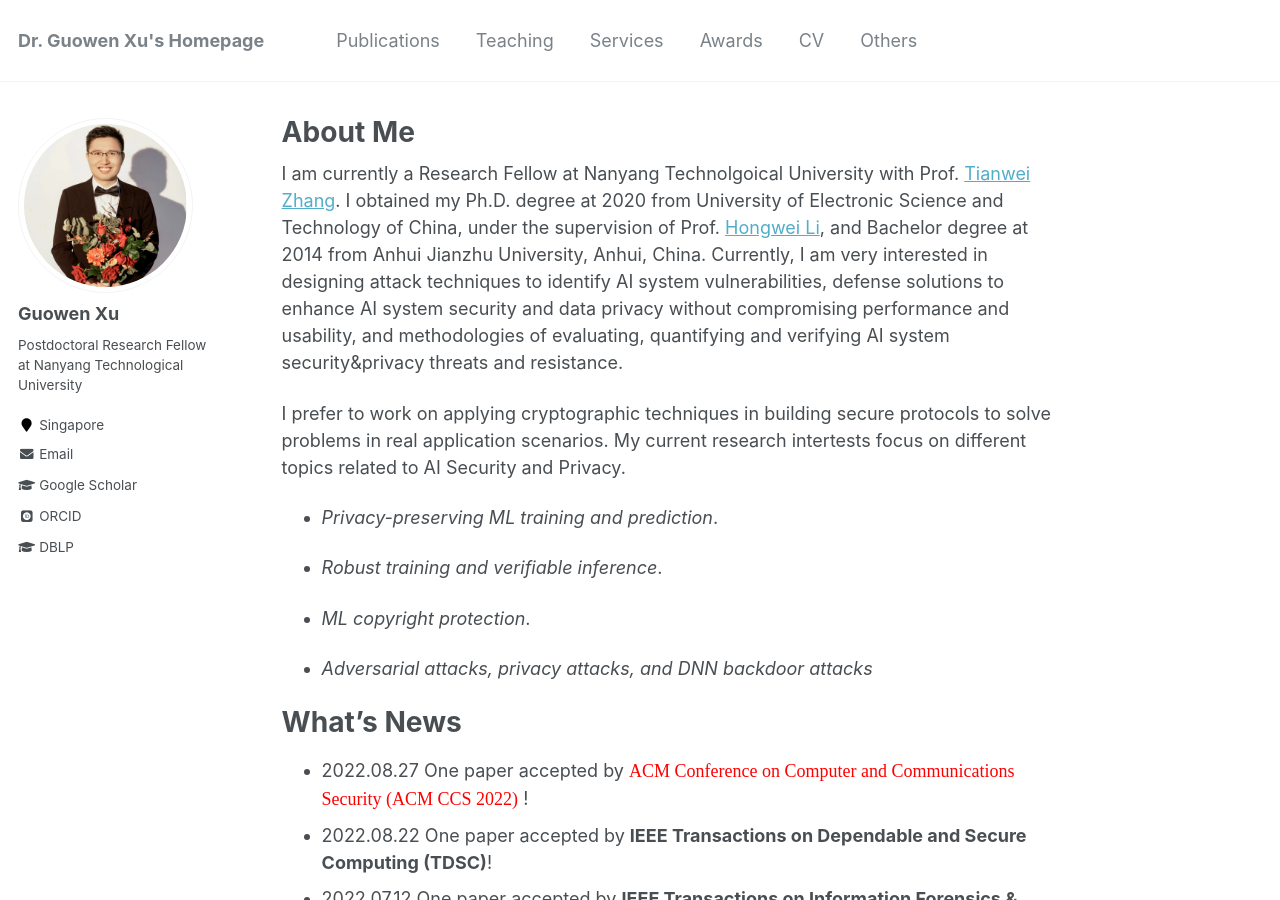
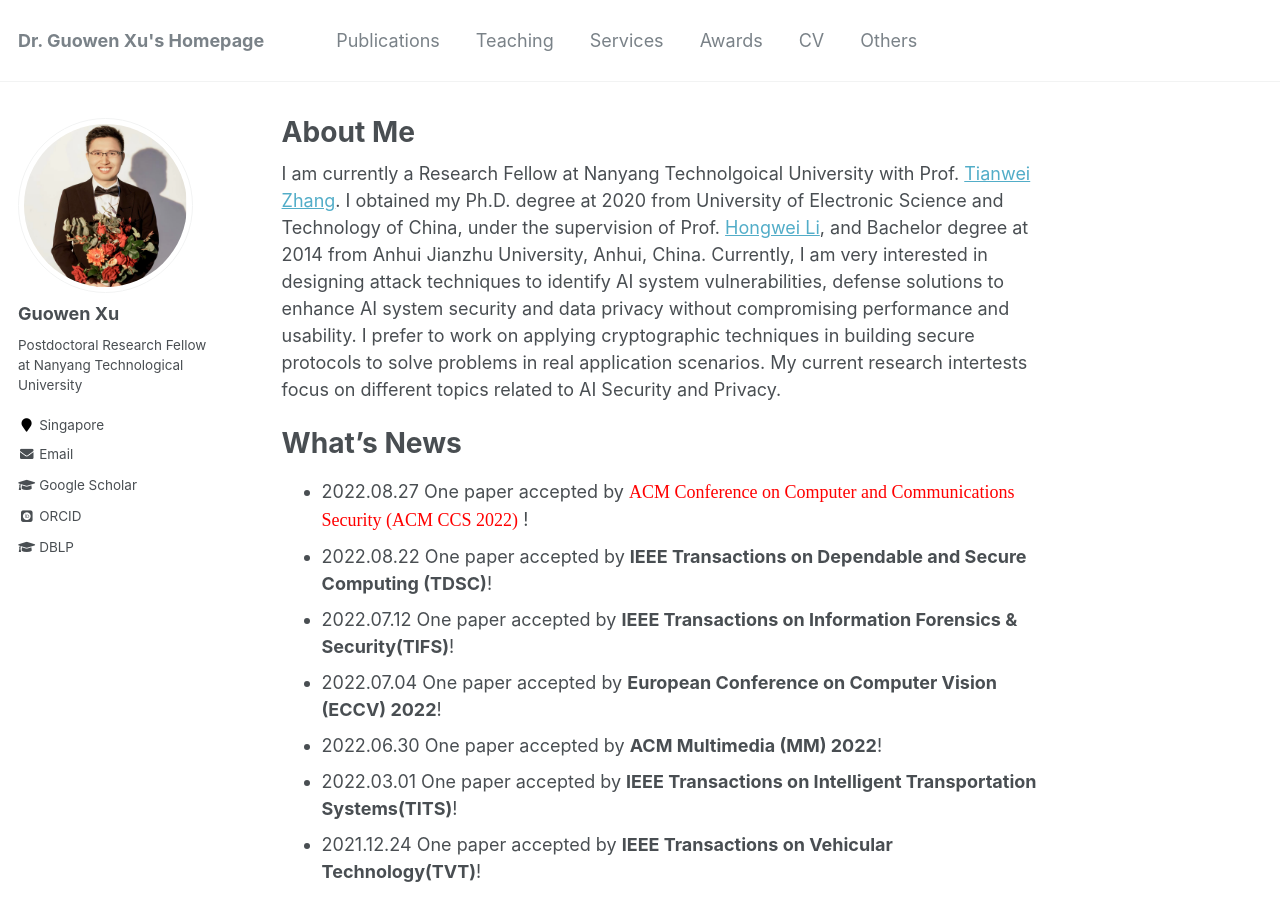
Before and after one commit to Guowen-xu/guowen-xu.github.io, a Jekyll site: the page built from _pages/about.md, in a window 1280 px wide and 900 px high. Built offline with Jekyll 4.4.1, drawn with Linux system fonts in a browser that asks for light colours; some web fonts are replaced.

Commit message:
Update about.md

```diff
--- a/_pages/about.md
+++ b/_pages/about.md
@@ -8,19 +8,8 @@ redirect_from:
   - /about.html
 ---
 
- I am currently a Research  Fellow at Nanyang Technolgoical University with Prof. [Tianwei Zhang](https://personal.ntu.edu.sg/tianwei.zhang/). I obtained my Ph.D. degree at 2020 from University of Electronic Science and Technology of China, under the supervision of Prof. [Hongwei Li](https://faculty.uestc.edu.cn/lihongwei/zh_CN/index.htm), and Bachelor degree  at 2014 from Anhui Jianzhu University, Anhui, China. Currently, I am very interested in designing attack techniques to identify AI system vulnerabilities, defense solutions to enhance AI system security and data privacy without compromising performance and usability, and methodologies of evaluating, quantifying and verifying AI system security&privacy threats and resistance.
+ I am currently a Research  Fellow at Nanyang Technolgoical University with Prof. [Tianwei Zhang](https://personal.ntu.edu.sg/tianwei.zhang/). I obtained my Ph.D. degree at 2020 from University of Electronic Science and Technology of China, under the supervision of Prof. [Hongwei Li](https://faculty.uestc.edu.cn/lihongwei/zh_CN/index.htm), and Bachelor degree  at 2014 from Anhui Jianzhu University, Anhui, China. Currently, I am very interested in designing attack techniques to identify AI system vulnerabilities, defense solutions to enhance AI system security and data privacy without compromising performance and usability. I prefer to work on applying cryptographic techniques in building secure protocols to solve problems in real application scenarios. My current research intertests focus on different topics related to AI Security and Privacy.
 
-
-
-I prefer to work on applying cryptographic techniques in building secure protocols to solve problems in real application scenarios. My current research intertests focus on different topics related to AI Security and Privacy.
-
-- *Privacy-preserving ML training and prediction*.
-
-- *Robust training and verifiable inference*.
-
-- *ML copyright protection*.
-
-- *Adversarial attacks, privacy attacks, and DNN backdoor attacks*
 
 What's News
 ======
```
